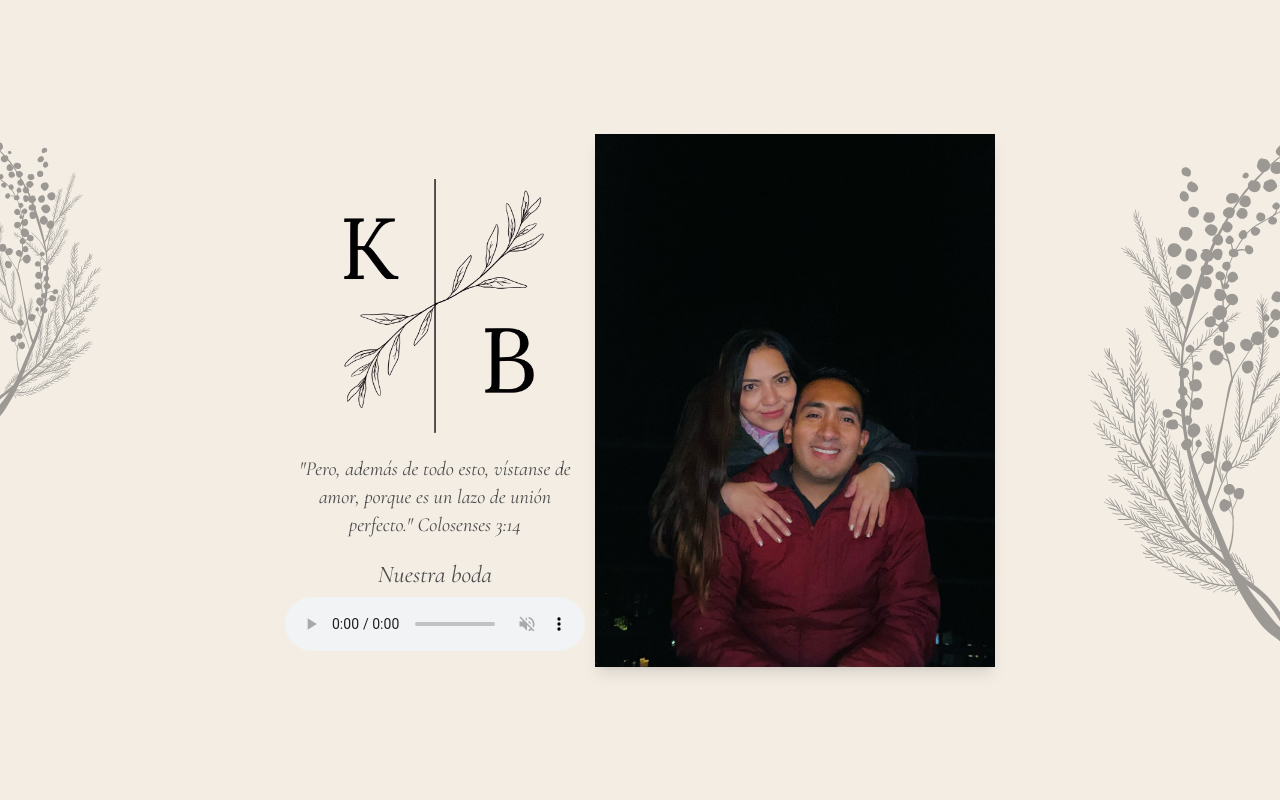
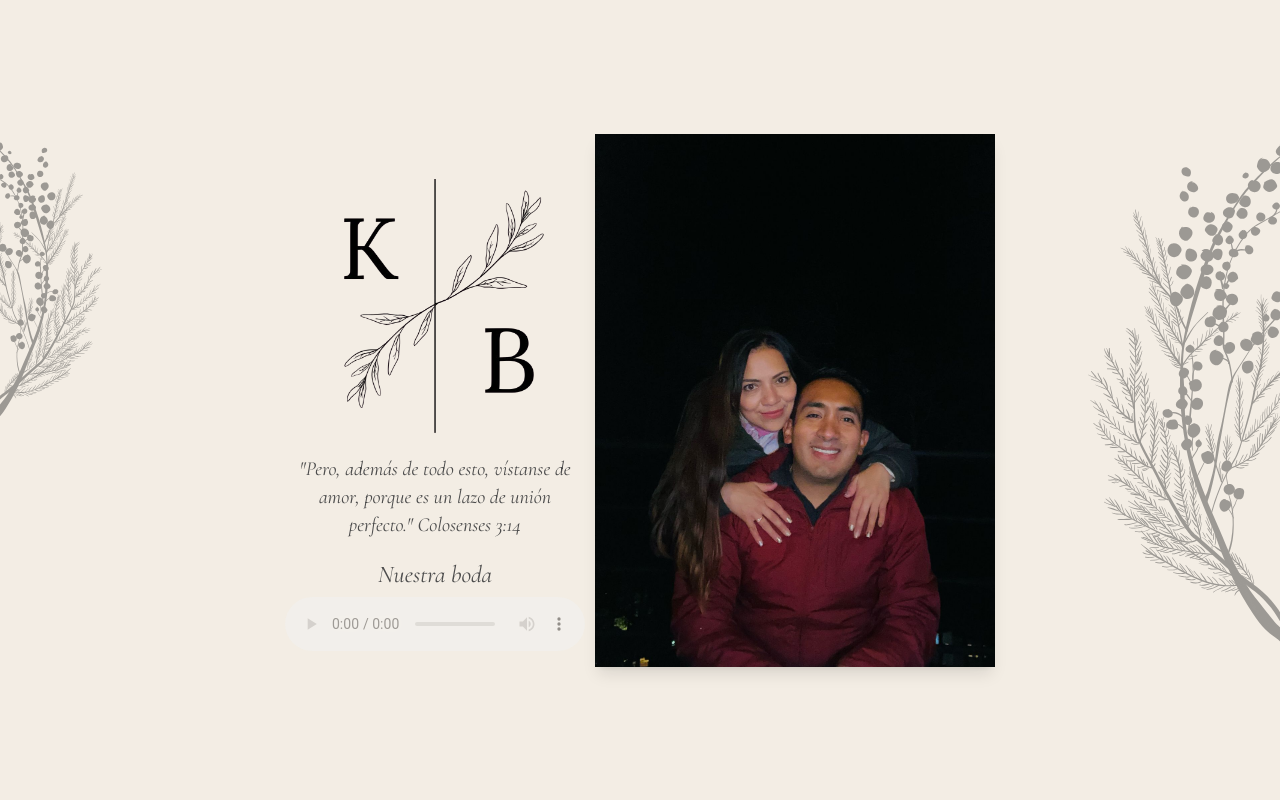
Before and after one commit to ByDeigo/BodaKarenBernardo, a React (Vite) app in the folder KB-Boda/: page / in a window 1280 px wide. Shown: the top 800 px of the page. Built offline with nearby package versions, Linux system fonts and the light colour scheme; a web font is replaced by a local one.

Commit message:
se cambio la etiqueta audio

```diff
--- a/KB-Boda/src/App.jsx
+++ b/KB-Boda/src/App.jsx
@@ -43,9 +43,9 @@ function App() {
           <audio
             ref={musicRef}
             src="\images\audio\How Deep Is Your Love.m4a"
+            className="opacity-40"
             loop
             autoplay
-            muted
             controls
           ></audio>
 
```
